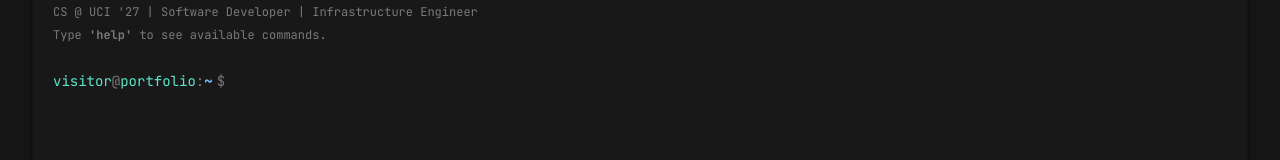
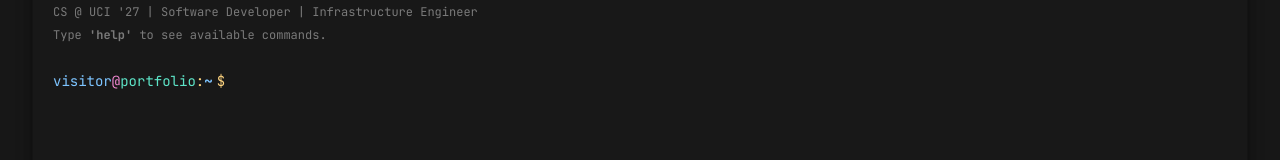
Before and after one commit to sicn4rf/francispadua.dev, a React (Vite) app in the folder terminal-portfolio/: page / in a window 1280 px wide. Shown: the part 180-340 px from the top of the page. Built offline with nearby package versions, Linux system fonts and the light colour scheme.

Commit message:
style: update prompt and output colors

```diff
--- a/terminal-portfolio/src/components/Output.tsx
+++ b/terminal-portfolio/src/components/Output.tsx
@@ -16,7 +16,7 @@ const CommandRow = styled.div`
 `;
 
 const CommandText = styled.span`
-  color: ${({ theme }) => theme.colors.command};
+  color: ${({ theme }) => theme.colors.accent};
 `;
 
 const ResultContainer = styled.div`
--- a/terminal-portfolio/src/components/Prompt.tsx
+++ b/terminal-portfolio/src/components/Prompt.tsx
@@ -7,19 +7,19 @@ const PromptContainer = styled.span`
 `;
 
 const User = styled.span`
+  color: ${({ theme }) => theme.colors.blue};
+`;
+
+const At = styled.span`
+  color: ${({ theme }) => theme.colors.purple};
+`;
+
+const Host = styled.span`
   color: ${({ theme }) => theme.colors.green};
 `;
 
-const At = styled.span`
-  color: ${({ theme }) => theme.colors.muted};
-`;
-
-const Host = styled.span`
-  color: ${({ theme }) => theme.colors.teal};
-`;
-
 const Sep = styled.span`
-  color: ${({ theme }) => theme.colors.muted};
+  color: ${({ theme }) => theme.colors.yellow};
 `;
 
 const Path = styled.span`
@@ -28,7 +28,7 @@ const Path = styled.span`
 `;
 
 const Dollar = styled.span`
-  color: ${({ theme }) => theme.colors.muted};
+  color: ${({ theme }) => theme.colors.yellow};
   margin-left: 4px;
 `;
 
```
